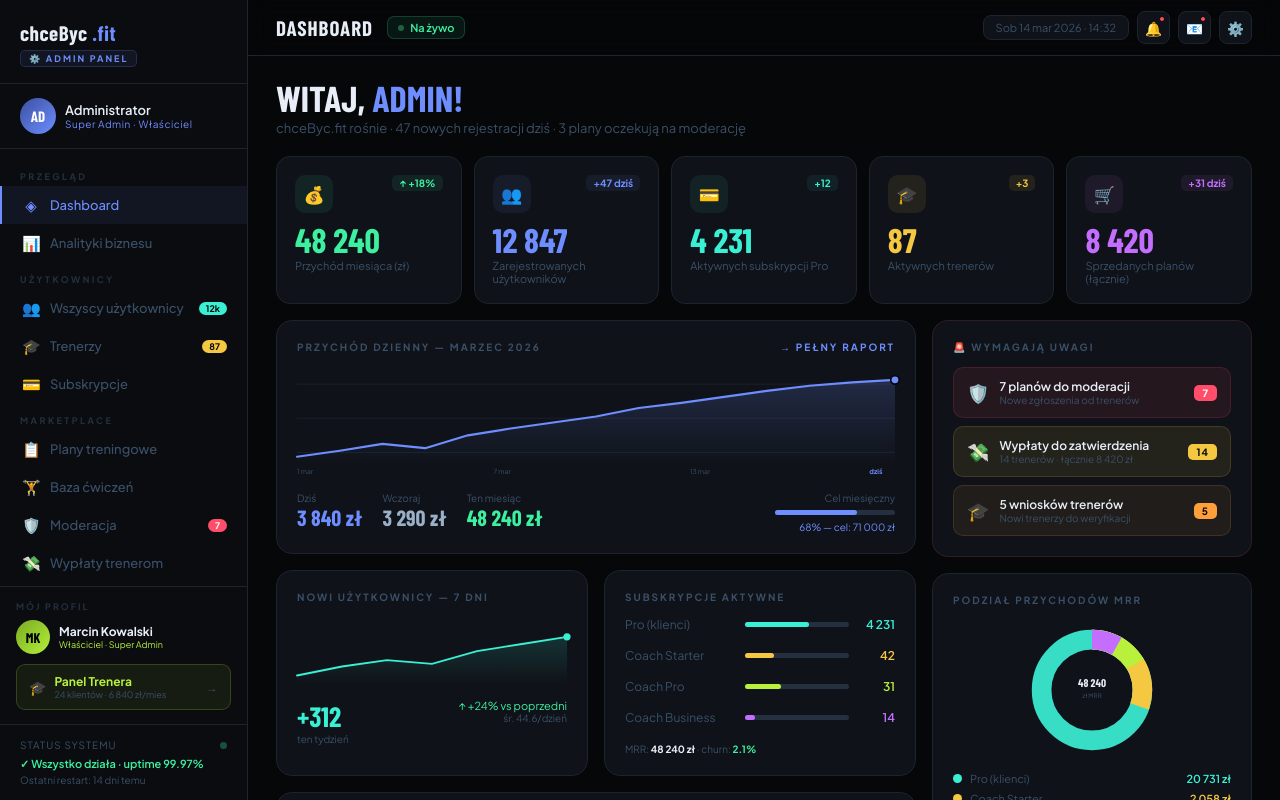
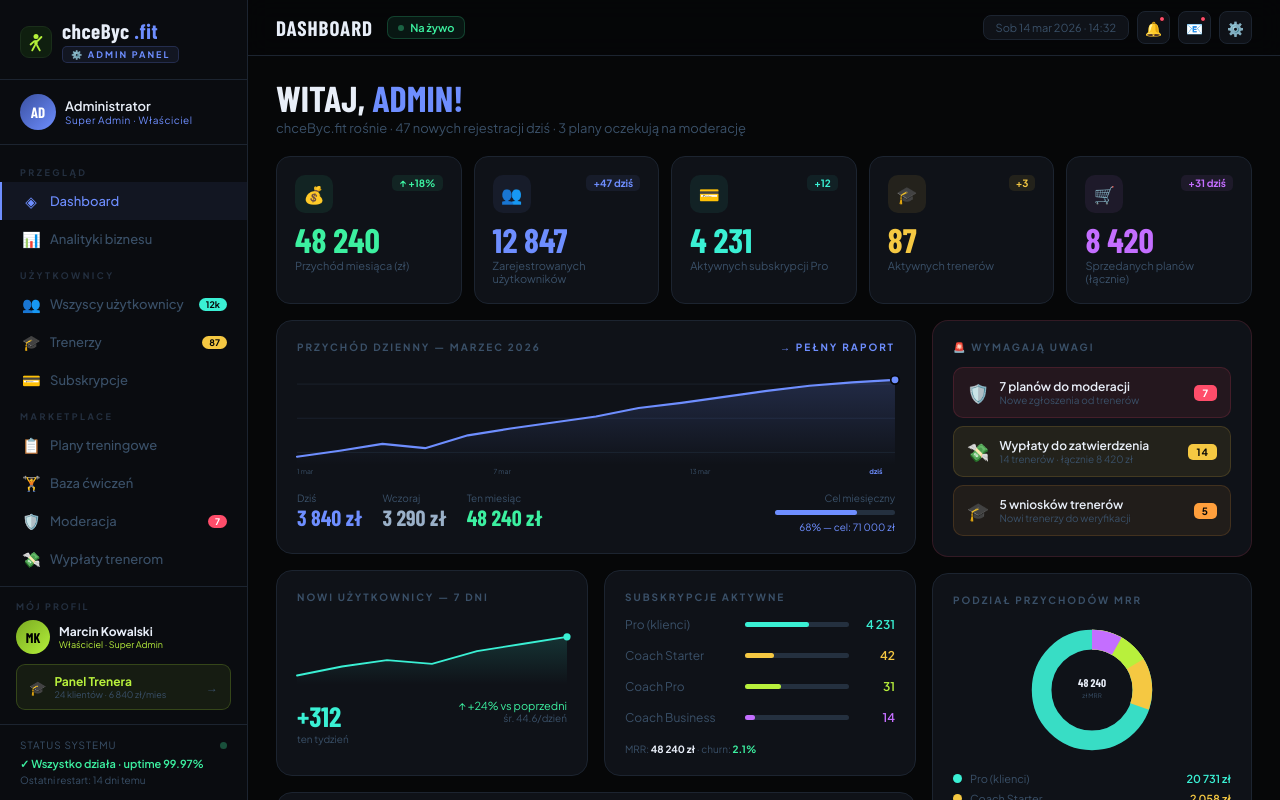
Before and after one commit to chcebycfit/chcebyc-fit, a plain HTML site: page chcebyc-admin.html in a window 1280 px wide. Drawn offline with nearby package versions, Linux system fonts and the light colour scheme; a web font is replaced by a local one.

Commit message:
Update chcebyc-admin.html

```diff
--- a/chcebyc-admin.html
+++ b/chcebyc-admin.html
@@ -798,12 +798,24 @@
 
     <!-- ── SIDEBAR ── -->
     <aside class="sidebar">
-        <div class="sb-logo">
-            <div class="logo">
-                chceByc
-                <span>.fit</span>
-            </div>
-            <div class="admin-badge">⚙️ Admin Panel</div>
+        <div class="sb-logo" style="display:flex;align-items:center;gap:10px;">
+            <div style="width:32px;height:32px;border-radius:9px;background:#0f1f0f;border:1px solid #1a2e1a;display:flex;align-items:center;justify-content:center;flex-shrink:0;">
+                <svg width="20" height="20" viewBox="0 0 24 24" fill="none">
+                    <circle cx="12" cy="5.5" r="3" fill="#b4f03a"/>
+                    <rect x="10" y="9.5" width="4" height="7" rx="2" fill="#b4f03a"/>
+                    <line x1="10" y1="11" x2="5.5" y2="15" stroke="#b4f03a" stroke-width="2.2" stroke-linecap="round"/>
+                    <line x1="14" y1="10.5" x2="18.5" y2="6" stroke="#b4f03a" stroke-width="2.2" stroke-linecap="round"/>
+                    <line x1="10.5" y1="16.5" x2="7.5" y2="22" stroke="#b4f03a" stroke-width="2.2" stroke-linecap="round"/>
+                    <line x1="13.5" y1="16.5" x2="16.5" y2="22" stroke="#b4f03a" stroke-width="2.2" stroke-linecap="round"/>
+                </svg>
+            </div>
+            <div>
+                <div class="logo" style="line-height:1;">
+                    chceByc
+                    <span>.fit</span>
+                </div>
+                <div class="admin-badge" style="margin-top:2px;">⚙️ Admin Panel</div>
+            </div>
         </div>
         <div class="sb-admin">
             <div class="admin-av">AD</div>
```
